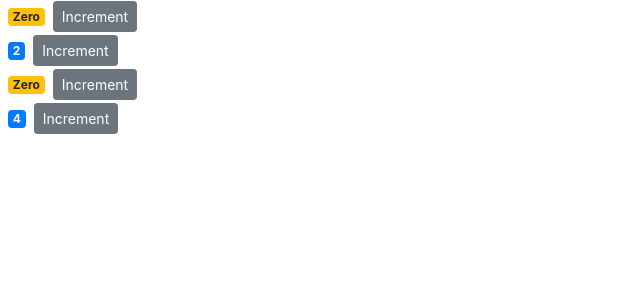
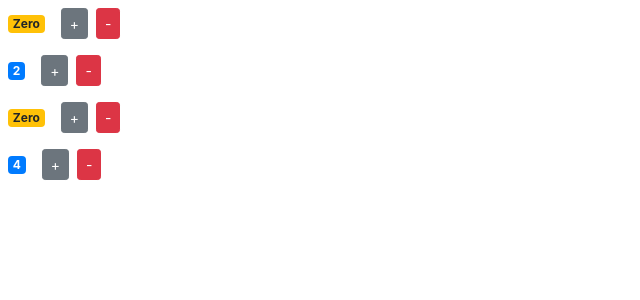
Before and after one commit to MillyCodes/ReactTutorials, a React (Create React App) app in the folder counter-app/: page / in a window 1280 px wide. Shown: the top 300 px of the page, without its empty margins (0-640 px from the left). Built offline with nearby package versions, Linux system fonts and the light colour scheme.

Commit message:
continued working on counter app

```diff
--- a/counter-app/src/components/counter.jsx
+++ b/counter-app/src/components/counter.jsx
@@ -11,6 +11,7 @@
 
     render() {
         console.log(this.props);
+
         return (
             <div>
                 <span className={this.getBadgeClasses()}>
@@ -18,11 +19,14 @@
                 </span>
                 <button
                     onClick={() => this.handleIncrement({ id: 1 })}
-                    className="btn btn-secondary btn-sm"
+                    className="btn btn-secondary btn-sm m-2"
                 >
-                    Increment
+                    +
                 </button>
-            </div>
+                <button onClick={() => this.props.onDelete(this.props.id)} className="btn btn-danger btn-sm">
+                    -
+                </button>
+            </div >
         );
     }
 
--- a/counter-app/src/components/counters.jsx
+++ b/counter-app/src/components/counters.jsx
@@ -1,4 +1,4 @@
-//LEFT OF AT 1:24:34
+//LEF T OF AT 1:24:34
 
 import React, { Component } from "react";
 import Counter from "./counter";
@@ -13,14 +13,16 @@
         ]
     };
 
+    handleDelete = (counterId) => {
+        const counters = this.state.counters.filter(c => c.id !== counterId);
+        this.setState({ counters });
+    };
+
     render() {
         return (
             <div>
                 {this.state.counters.map(counter => (
-                    <Counter key={counter.id} value={counter.value}>
-                        <h1>hi</h1>
-                    </Counter>
-                ))}
+                    <Counter key={counter.id} onDelete={this.handleDelete} value={counter.value} id={counter.id} />))}
             </div>
         );
     }
```
